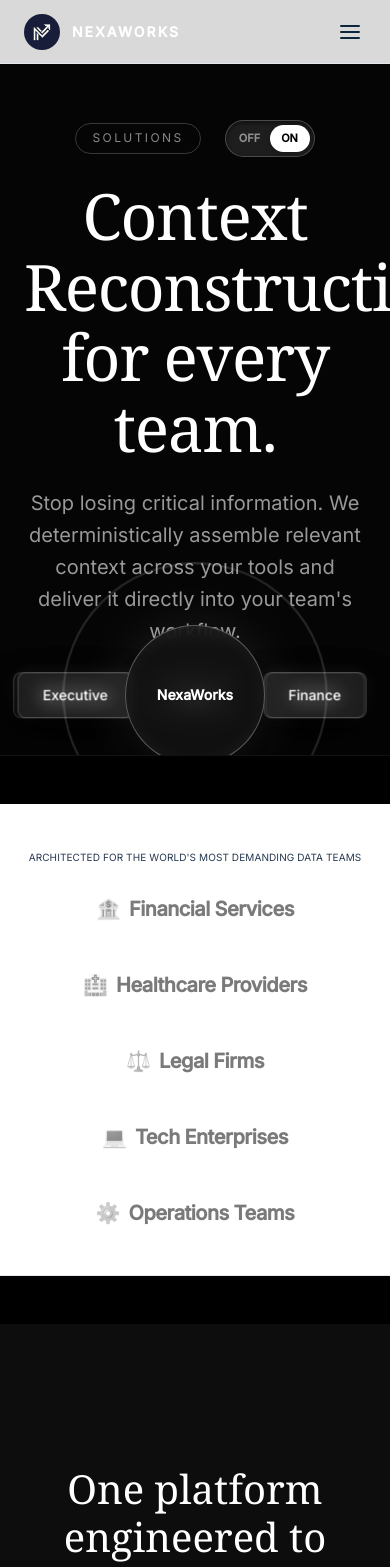
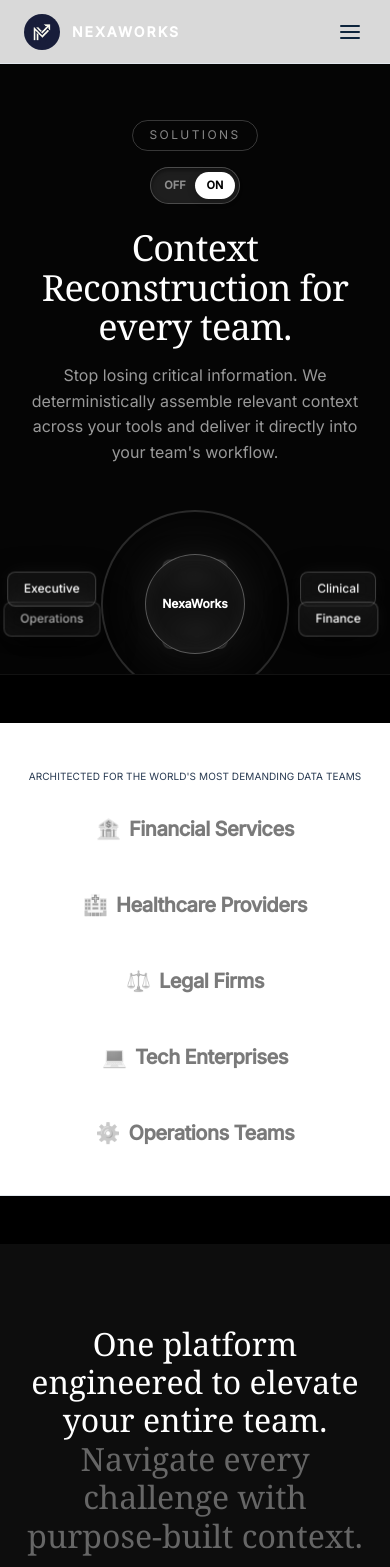
Before and after one commit to sahilghewari/NexaWorks-v4, a Next.js app: page /solutions in a window 390 px wide. Shown: the top 1567 px of the page. Built offline with nearby package versions, Linux system fonts and the light colour scheme.

Commit message:
fix: optimize solutions page for mobile responsiveness

```diff
--- a/src/app/solutions/page.css
+++ b/src/app/solutions/page.css
@@ -97,6 +97,25 @@
 }
 
 @media (max-width: 768px) {
-  .solutions-headline { font-size: 40px; }
-  .solutions-hero { padding: 120px 24px 80px; }
+  .staggered-section {
+    padding: 80px 24px;
+  }
+  .staggered-header {
+    margin-bottom: 64px;
+  }
+  .staggered-header h2 {
+    font-size: 32px;
+  }
+  .staggered-content h3 {
+    font-size: 32px;
+    margin-bottom: 16px;
+  }
+  .staggered-content p {
+    font-size: 16px;
+    margin-bottom: 24px;
+  }
+  .staggered-row, .staggered-row:nth-child(even) {
+    gap: 32px;
+    margin-bottom: 80px;
+  }
 }
--- a/src/components/InteractiveSolutionsHero.css
+++ b/src/components/InteractiveSolutionsHero.css
@@ -228,3 +228,38 @@
   .is-assembled .sih-node-5 { top: 70%; left: 15%; }
   .is-assembled .sih-node-6 { top: 30%; left: 15%; }
 }
+
+@media (max-width: 768px) {
+  .solutions-interactive-hero {
+    padding: 120px 16px 40px;
+  }
+  .sih-headline {
+    font-size: 36px;
+    margin-bottom: 16px;
+  }
+  .sih-subhead {
+    font-size: 16px;
+  }
+  .sih-top-line {
+    flex-direction: column;
+    gap: 16px;
+  }
+  .sih-animation-area {
+    height: 320px;
+  }
+  .sih-center-node {
+    width: 100px;
+    height: 100px;
+    font-size: 12px;
+  }
+  .sih-node {
+    padding: 8px 16px;
+    font-size: 12px;
+  }
+  .is-assembled .sih-node-1 { top: 5%; left: 50%; }
+  .is-assembled .sih-node-2 { top: 25%; left: 90%; }
+  .is-assembled .sih-node-3 { top: 75%; left: 90%; }
+  .is-assembled .sih-node-4 { top: 95%; left: 50%; }
+  .is-assembled .sih-node-5 { top: 75%; left: 10%; }
+  .is-assembled .sih-node-6 { top: 25%; left: 10%; }
+}
```
